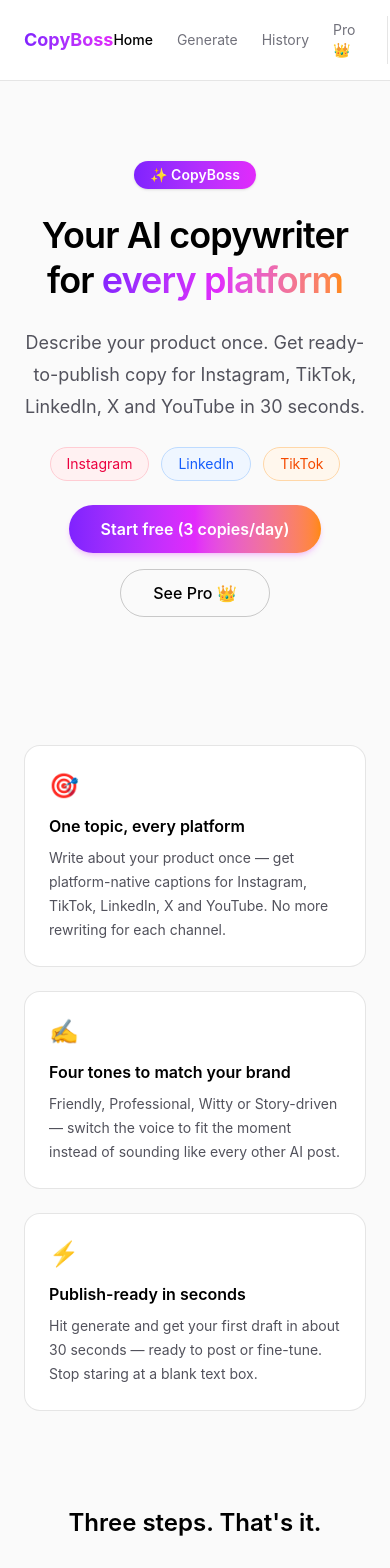
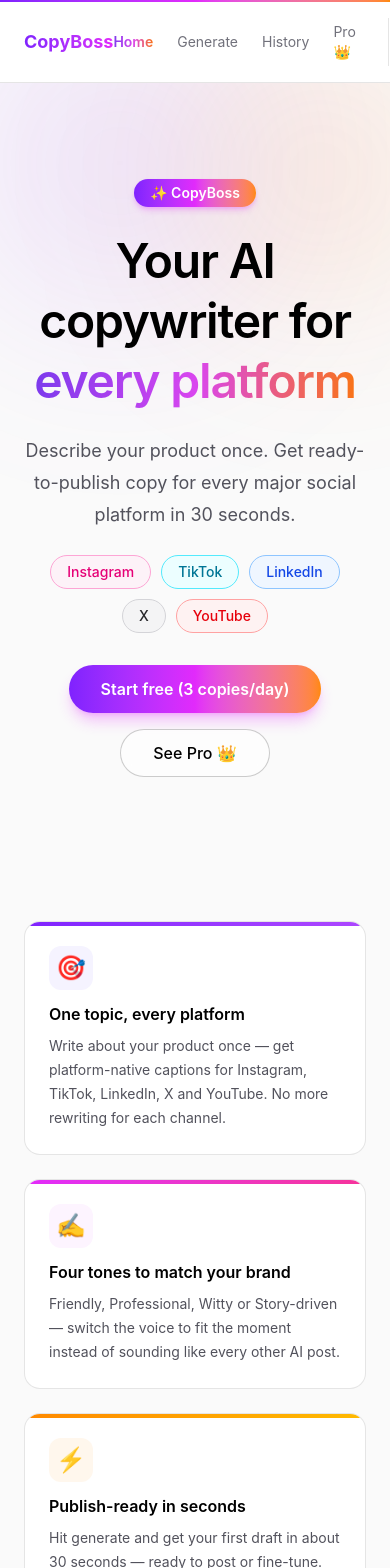
Before and after one commit to 271811038-bit/copyboss-mvp, a Next.js app: page / in a window 390 px wide. Shown: the top 1568 px of the page. Built offline with nearby package versions, Linux system fonts and the light colour scheme; no server answers.

Commit message:
ui: brand visual overhaul (aurora bg, colored cards/badges, gradient CTA) + filter legacy platforms in history

```diff
--- a/app/globals.css
+++ b/app/globals.css
@@ -36,3 +36,67 @@
 html {
   scroll-behavior: smooth;
 }
+
+/* ============================================================
+   视觉升级（2026-10-26）：品牌视觉工具类
+   ============================================================ */
+
+/* 极光页面背景：顶部两团柔光（品牌紫红 + 橙），提升首屏氛围 */
+.page-aurora {
+  position: relative;
+  overflow: hidden;
+}
+.page-aurora::before,
+.page-aurora::after {
+  content: "";
+  position: absolute;
+  border-radius: 9999px;
+  filter: blur(80px);
+  pointer-events: none;
+  z-index: 0;
+}
+.page-aurora::before {
+  top: -160px;
+  left: -120px;
+  width: 480px;
+  height: 480px;
+  background: radial-gradient(circle, rgba(168, 85, 247, 0.18), transparent 70%);
+}
+.page-aurora::after {
+  top: -120px;
+  right: -140px;
+  width: 420px;
+  height: 420px;
+  background: radial-gradient(circle, rgba(249, 115, 22, 0.16), transparent 70%);
+}
+@media (prefers-color-scheme: dark) {
+  .page-aurora::before {
+    background: radial-gradient(circle, rgba(168, 85, 247, 0.22), transparent 70%);
+  }
+  .page-aurora::after {
+    background: radial-gradient(circle, rgba(249, 115, 22, 0.18), transparent 70%);
+  }
+}
+/* 极光层在内容之下 */
+.page-aurora > * {
+  position: relative;
+  z-index: 1;
+}
+
+/* 品牌渐变文字 */
+.brand-text {
+  background: linear-gradient(90deg, #7c3aed, #d946ef, #f97316);
+  -webkit-background-clip: text;
+  background-clip: text;
+  color: transparent;
+}
+
+/* 功能卡悬浮：轻抬升 + 品牌描边 */
+.card-lift {
+  transition: transform 0.2s ease, box-shadow 0.2s ease, border-color 0.2s ease;
+}
+.card-lift:hover {
+  transform: translateY(-3px);
+  border-color: rgba(217, 70, 239, 0.45);
+  box-shadow: 0 12px 32px -12px rgba(217, 70, 239, 0.25);
+}
--- a/app/history/page.tsx
+++ b/app/history/page.tsx
@@ -10,42 +10,54 @@
 // 缓存配置：每次请求都跑（数据库内容随时在变，不要缓存）
 export const dynamic = "force-dynamic";
 
+// 出海后支持的 5 个平台（历史里的"小红书"等旧数据不参与统计与展示）
+const 支持平台 = ["Instagram", "TikTok", "LinkedIn", "X", "YouTube"];
+const 平台过滤 = { platform: { in: 支持平台 } };
+
+// 各平台的品牌配色徽章
+const 平台徽章: Record<string, string> = {
+  Instagram: "border-pink-200 bg-pink-50 text-pink-600 dark:border-pink-900/60 dark:bg-pink-950/40 dark:text-pink-300",
+  TikTok: "border-cyan-200 bg-cyan-50 text-cyan-700 dark:border-cyan-900/60 dark:bg-cyan-950/40 dark:text-cyan-300",
+  LinkedIn: "border-blue-200 bg-blue-50 text-blue-700 dark:border-blue-900/60 dark:bg-blue-950/40 dark:text-blue-300",
+  X: "border-zinc-200 bg-zinc-100 text-zinc-700 dark:border-zinc-700 dark:bg-zinc-800 dark:text-zinc-300",
+  YouTube: "border-red-200 bg-red-50 text-red-600 dark:border-red-900/60 dark:bg-red-950/40 dark:text-red-300",
+};
+const 风格徽章 =
+  "border-violet-200 bg-violet-50 text-violet-700 dark:border-violet-900/60 dark:bg-violet-950/40 dark:text-violet-300";
+
 // 这两段不能放到组件外（需要 JSX）：保持组件内
-function TabLink({ href, 选中, children }: { href: string; 选中: boolean; children: React.ReactNode }) {
-  return (
-    <Link
-      href={href}
-      className={
-        选中
-          ? "rounded-full bg-black px-4 py-1.5 text-xs text-white dark:bg-white dark:text-black"
-          : "rounded-full border border-black/15 px-4 py-1.5 text-xs text-zinc-600 transition-colors hover:border-black/40 dark:border-white/20 dark:text-zinc-400 dark:hover:border-white/40"
-      }
-    >
-      {children}
-    </Link>
-  );
-}
+// （原 TabLink 已内联进页面主体，渐变选中态更醒目）
 
-// 仪表板单卡片（emoji + 数字 + 标签）
+// 仪表板单卡片（emoji + 数字 + 标签，每张卡一个品牌色）
 function StatCard({
   emoji,
   label,
   value,
   sub,
   highlight,
+  tint,
 }: {
   emoji: string;
   label: string;
   value: string | number;
   sub?: string;
   highlight?: boolean;
+  tint?: "violet" | "blue" | "pink" | "amber";
 }) {
+  const 色板 = {
+    violet: "border-violet-200 bg-violet-50/70 dark:border-violet-900 dark:bg-violet-950/40",
+    blue: "border-blue-200 bg-blue-50/70 dark:border-blue-900 dark:bg-blue-950/40",
+    pink: "border-pink-200 bg-pink-50/70 dark:border-pink-900 dark:bg-pink-950/40",
+    amber: "border-amber-200 bg-amber-50/70 dark:border-amber-900 dark:bg-amber-950/40",
+  };
   return (
     <div
-      className={`rounded-xl border p-4 ${
+      className={`rounded-xl border p-4 transition-transform hover:-translate-y-0.5 ${
         highlight
-          ? "border-blue-200 bg-blue-50 dark:border-blue-900 dark:bg-blue-950"
-          : "border-black/10 bg-white dark:border-white/15 dark:bg-zinc-900"
+          ? "border-orange-300 bg-orange-50 dark:border-orange-900 dark:bg-orange-950"
+          : tint
+            ? 色板[tint]
+            : "border-black/10 bg-white dark:border-white/15 dark:bg-zinc-900"
       }`}
     >
       <div className="mb-1 text-xl">{emoji}</div>
@@ -107,10 +119,11 @@
   const { filter } = await searchParams;
   const 仅收藏 = filter === "fav";
 
-  // 读数据库：根据筛选条件决定是否加 isFavorite:true
+  // 读数据库：根据筛选条件决定是否加 isFavorite:true（只看出海后支持的 5 个平台）
   const 历史 = await prisma.copy.findMany({
     where: {
       userId: 用户ID,
+      ...平台过滤,
       ...(仅收藏 ? { isFavorite: true } : {}),
     },
     orderBy: { createdAt: "desc" },
@@ -118,16 +131,16 @@
   });
 
   // === 仪表板统计（4 项）===
-  // ① 总文案数（不限筛选，全局）
-  const 总数 = await prisma.copy.count({ where: { userId: 用户ID } });
+  // ① 总文案数（不限筛选，全局，仅支持的平台）
+  const 总数 = await prisma.copy.count({ where: { userId: 用户ID, ...平台过滤 } });
   // ② 已收藏数（全局）
-  const 收藏数 = await prisma.copy.count({ where: { userId: 用户ID, isFavorite: true } });
+  const 收藏数 = await prisma.copy.count({ where: { userId: 用户ID, ...平台过滤, isFavorite: true } });
   // ③ 今日额度（复用 lib/limits.ts，自动按用户 plan 算上限）
   const 额度 = await 查额度(用户ID);
   // ④ 最爱平台：按 platform 分组计数，取最多那条
   const 平台分组 = await prisma.copy.groupBy({
     by: ["platform"],
-    where: { userId: 用户ID },
+    where: { userId: 用户ID, ...平台过滤 },
     _count: { _all: true },
     orderBy: { _count: { platform: "desc" } },
     take: 1,
@@ -143,7 +156,10 @@
       {/* 标题 */}
       <div className="mb-6 flex flex-col gap-2">
         <h1 className="text-3xl font-semibold tracking-tight text-black dark:text-zinc-50">
-          Your Copy
+          Your{" "}
+          <span className="bg-gradient-to-r from-violet-600 via-fuchsia-500 to-orange-400 bg-clip-text text-transparent">
+            Copy
+          </span>
         </h1>
         <p className="text-zinc-600 dark:text-zinc-400">
           Everything you generate is saved to your account — it never gets lost.
@@ -153,9 +169,9 @@
         </p>
       </div>
 
-      {/* 仪表板（4 项统计卡片） */}
+      {/* 仪表板（4 项统计卡片，各配一个品牌色） */}
       <section className="mb-6 grid grid-cols-2 gap-3 sm:grid-cols-4">
-        <StatCard emoji="📝" label="Total copies" value={总数} />
+        <StatCard emoji="📝" label="Total copies" value={总数} tint="violet" />
         <StatCard
           emoji="🎁"
           label="Today's quota"
@@ -166,24 +182,40 @@
               : `${额度.剩余} left` + (额度.plan === "PRO" ? " · Pro" : "")
           }
           highlight={额度.超额}
+          tint="blue"
         />
-        <StatCard emoji="❤️" label="Saved" value={收藏数} />
+        <StatCard emoji="❤️" label="Saved" value={收藏数} tint="pink" />
         <StatCard
           emoji="🏆"
           label="Top platform"
           value={最爱平台?.platform ?? "—"}
           sub={最爱平台 ? `${最爱平台._count._all} copies` : "No data yet"}
+          tint="amber"
         />
       </section>
 
       {/* 筛选 Tab */}
       <div className="mb-6 flex items-center gap-2">
-        <TabLink href="/history" 选中={!仅收藏}>
+        <Link
+          href="/history"
+          className={
+            !仅收藏
+              ? "rounded-full bg-gradient-to-r from-violet-600 to-fuchsia-500 px-4 py-1.5 text-xs font-semibold text-white shadow-sm"
+              : "rounded-full border border-black/15 px-4 py-1.5 text-xs text-zinc-600 transition-colors hover:border-fuchsia-400 hover:text-fuchsia-600 dark:border-white/20 dark:text-zinc-400 dark:hover:border-fuchsia-500 dark:hover:text-fuchsia-300"
+          }
+        >
           All {总数}
-        </TabLink>
-        <TabLink href="/history?filter=fav" 选中={仅收藏}>
+        </Link>
+        <Link
+          href="/history?filter=fav"
+          className={
+            仅收藏
+              ? "rounded-full bg-gradient-to-r from-violet-600 to-fuchsia-500 px-4 py-1.5 text-xs font-semibold text-white shadow-sm"
+              : "rounded-full border border-black/15 px-4 py-1.5 text-xs text-zinc-600 transition-colors hover:border-fuchsia-400 hover:text-fuchsia-600 dark:border-white/20 dark:text-zinc-400 dark:hover:border-fuchsia-500 dark:hover:text-fuchsia-300"
+          }
+        >
           ❤️ Saved {收藏数}
-        </TabLink>
+        </Link>
       </div>
 
       {/* 列表（按日期分组） */}
@@ -199,7 +231,8 @@
           {/* 今日 */}
           {分组.今日.length > 0 && (
             <section>
-              <h2 className="mb-3 flex items-baseline gap-2 text-sm font-medium text-zinc-500 dark:text-zinc-400">
+              <h2 className="mb-3 flex items-center gap-2 text-sm font-medium text-zinc-500 dark:text-zinc-400">
+                <span className="h-4 w-1 rounded-full bg-gradient-to-b from-violet-600 to-fuchsia-500" />
                 <span>📅 Today</span>
                 <span className="text-xs text-zinc-400 dark:text-zinc-500">
                   {分组.今日.length} copies
@@ -226,7 +259,8 @@
           {/* 本周 */}
           {分组.本周.length > 0 && (
             <section>
-              <h2 className="mb-3 flex items-baseline gap-2 text-sm font-medium text-zinc-500 dark:text-zinc-400">
+              <h2 className="mb-3 flex items-center gap-2 text-sm font-medium text-zinc-500 dark:text-zinc-400">
+                <span className="h-4 w-1 rounded-full bg-gradient-to-b from-fuchsia-500 to-orange-400" />
                 <span>🗓️ This week</span>
                 <span className="text-xs text-zinc-400 dark:text-zinc-500">
                   {分组.本周.length} copies
@@ -253,7 +287,8 @@
           {/* 更早 */}
           {分组.更早.length > 0 && (
             <section>
-              <h2 className="mb-3 flex items-baseline gap-2 text-sm font-medium text-zinc-500 dark:text-zinc-400">
+              <h2 className="mb-3 flex items-center gap-2 text-sm font-medium text-zinc-500 dark:text-zinc-400">
+                <span className="h-4 w-1 rounded-full bg-gradient-to-b from-orange-400 to-amber-400" />
                 <span>📦 Earlier</span>
                 <span className="text-xs text-zinc-400 dark:text-zinc-500">
                   {分组.更早.length} copies
--- a/app/page.tsx
+++ b/app/page.tsx
@@ -1,4 +1,4 @@
-// 首页 —— 充实版：产品是什么 / 怎么用 / 适合谁 / 常见问题
+// 首页 —— 2026-10-26 视觉升级版：极光背景 + 品牌色系全面铺开
 
 import Link from "next/link";
 
@@ -7,23 +7,29 @@
     标题: "One topic, every platform",
     描述: "Write about your product once — get platform-native captions for Instagram, TikTok, LinkedIn, X and YouTube. No more rewriting for each channel.",
     图标: "🎯",
+    色板: "bg-violet-50 text-violet-600 dark:bg-violet-950/60 dark:text-violet-300",
+    顶线: "from-violet-600 to-purple-500",
   },
   {
     标题: "Four tones to match your brand",
     描述: "Friendly, Professional, Witty or Story-driven — switch the voice to fit the moment instead of sounding like every other AI post.",
     图标: "✍️",
+    色板: "bg-fuchsia-50 text-fuchsia-600 dark:bg-fuchsia-950/60 dark:text-fuchsia-300",
+    顶线: "from-fuchsia-500 to-pink-500",
   },
   {
     标题: "Publish-ready in seconds",
     描述: "Hit generate and get your first draft in about 30 seconds — ready to post or fine-tune. Stop staring at a blank text box.",
     图标: "⚡",
+    色板: "bg-orange-50 text-orange-600 dark:bg-orange-950/60 dark:text-orange-300",
+    顶线: "from-orange-400 to-amber-400",
   },
 ];
 
 const 使用步骤 = [
-  { 步骤: "1", 标题: "Describe your product", 描述: "Tell the AI what you sell, who it's for, and what makes it special." },
-  { 步骤: "2", 标题: "Pick platforms & tone", 描述: "Instagram / TikTok / LinkedIn / X / YouTube, with the voice you want." },
-  { 步骤: "3", 标题: "Generate & post", 描述: "Get your copy in 30 seconds. Not perfect? Regenerate. Good? Publish." },
+  { 步骤: "1", 标题: "Describe your product", 描述: "Tell the AI what you sell, who it's for, and what makes it special.", 渐变: "from-violet-600 to-purple-500" },
+  { 步骤: "2", 标题: "Pick platforms & tone", 描述: "Instagram / TikTok / LinkedIn / X / YouTube, with the voice you want.", 渐变: "from-fuchsia-500 to-pink-500" },
+  { 步骤: "3", 标题: "Generate & post", 描述: "Get your copy in 30 seconds. Not perfect? Regenerate. Good? Publish.", 渐变: "from-orange-400 to-amber-400" },
 ];
 
 const 常见问题 = [
@@ -41,36 +47,46 @@
   },
 ];
 
+const 平台徽章们 = [
+  { 名: "Instagram", 样式: "border-pink-300 bg-pink-50 text-pink-600 dark:border-pink-900/60 dark:bg-pink-950/40 dark:text-pink-300" },
+  { 名: "TikTok", 样式: "border-cyan-300 bg-cyan-50 text-cyan-700 dark:border-cyan-900/60 dark:bg-cyan-950/40 dark:text-cyan-300" },
+  { 名: "LinkedIn", 样式: "border-blue-300 bg-blue-50 text-blue-700 dark:border-blue-900/60 dark:bg-blue-950/40 dark:text-blue-300" },
+  { 名: "X", 样式: "border-zinc-300 bg-zinc-100 text-zinc-800 dark:border-zinc-700 dark:bg-zinc-800 dark:text-zinc-300" },
+  { 名: "YouTube", 样式: "border-red-300 bg-red-50 text-red-600 dark:border-red-900/60 dark:bg-red-950/40 dark:text-red-300" },
+];
+
 export default function Home() {
   return (
-    <div className="flex-1 bg-zinc-50 dark:bg-black">
+    <div className="page-aurora flex-1 bg-zinc-50 dark:bg-black">
       <main className="mx-auto max-w-4xl px-6">
         {/* Hero */}
-        <section className="flex flex-col items-center gap-6 py-20 text-center">
-          <span className="rounded-full bg-gradient-to-r from-violet-600 to-fuchsia-500 px-4 py-1 text-sm font-semibold text-white shadow-sm">
+        <section className="flex flex-col items-center gap-6 py-24 text-center">
+          <span className="rounded-full bg-gradient-to-r from-violet-600 via-fuchsia-500 to-orange-400 px-4 py-1 text-sm font-semibold text-white shadow-md shadow-fuchsia-500/25">
             ✨ CopyBoss
           </span>
-          <h1 className="text-4xl font-semibold leading-tight tracking-tight text-black dark:text-zinc-50">
+          <h1 className="text-5xl font-semibold leading-tight tracking-tight text-black dark:text-zinc-50 sm:text-6xl">
             Your AI copywriter for
-            <span className="bg-gradient-to-r from-violet-600 via-fuchsia-500 to-orange-400 bg-clip-text text-transparent"> every platform</span>
+            <span className="brand-text"> every platform</span>
           </h1>
-          <p className="max-w-md text-lg leading-8 text-zinc-600 dark:text-zinc-400">
-            Describe your product once. Get ready-to-publish copy for Instagram, TikTok, LinkedIn, X and YouTube in 30 seconds.
+          <p className="max-w-lg text-lg leading-8 text-zinc-600 dark:text-zinc-400">
+            Describe your product once. Get ready-to-publish copy for every major social platform in 30 seconds.
           </p>
-          <div className="flex flex-wrap items-center justify-center gap-3 text-sm text-zinc-500 dark:text-zinc-400">
-            <span className="rounded-full border border-rose-200 bg-rose-50 px-4 py-1.5 text-rose-600 dark:border-rose-900/50 dark:bg-rose-950/40 dark:text-rose-300">Instagram</span>
-            <span className="rounded-full border border-blue-200 bg-blue-50 px-4 py-1.5 text-blue-600 dark:border-blue-900/50 dark:bg-blue-950/40 dark:text-blue-300">LinkedIn</span>
-            <span className="rounded-full border border-orange-200 bg-orange-50 px-4 py-1.5 text-orange-600 dark:border-orange-900/50 dark:bg-orange-950/40 dark:text-orange-300">TikTok</span>
+          <div className="flex flex-wrap items-center justify-center gap-2.5 text-sm">
+            {平台徽章们.map((p) => (
+              <span key={p.名} className={`rounded-full border px-4 py-1.5 font-medium ${p.样式}`}>
+                {p.名}
+              </span>
+            ))}
           </div>
-          <div className="flex flex-col sm:flex-row items-center gap-4">
+          <div className="flex flex-col sm:flex-row items-center gap-4 pt-2">
             <Link
-              className="flex h-12 items-center justify-center rounded-full bg-gradient-to-r from-violet-600 via-fuchsia-500 to-orange-400 px-8 text-base font-semibold text-white shadow-md shadow-fuchsia-500/20 transition-all hover:opacity-90 hover:shadow-lg hover:shadow-fuchsia-500/30"
+              className="flex h-12 items-center justify-center rounded-full bg-gradient-to-r from-violet-600 via-fuchsia-500 to-orange-400 px-8 text-base font-semibold text-white shadow-lg shadow-fuchsia-500/30 transition-all hover:scale-[1.02] hover:shadow-xl hover:shadow-fuchsia-500/40"
               href="/generate"
             >
               Start free (3 copies/day)
             </Link>
             <Link
-              className="flex h-12 items-center justify-center rounded-full border border-black/20 px-8 text-base font-medium text-black transition-colors hover:bg-zinc-100 dark:border-white/25 dark:text-zinc-50 dark:hover:bg-zinc-900"
+              className="flex h-12 items-center justify-center rounded-full border border-black/20 bg-white/60 px-8 text-base font-medium text-black backdrop-blur transition-colors hover:border-fuchsia-400 hover:text-fuchsia-600 dark:border-white/25 dark:bg-zinc-900/60 dark:text-zinc-50 dark:hover:border-fuchsia-500 dark:hover:text-fuchsia-300"
               href="/pricing"
             >
               See Pro 👑
@@ -83,9 +99,12 @@
           {功能点.map((f) => (
             <div
               key={f.标题}
-              className="rounded-2xl border border-black/10 bg-white p-6 text-left dark:border-white/15 dark:bg-zinc-950"
+              className="card-lift overflow-hidden rounded-2xl border border-black/10 bg-white p-6 text-left dark:border-white/15 dark:bg-zinc-950"
             >
-              <div className="text-2xl">{f.图标}</div>
+              <div className={`-mx-6 -mt-6 mb-5 h-1 bg-gradient-to-r ${f.顶线}`} />
+              <div className={`inline-flex h-11 w-11 items-center justify-center rounded-xl text-2xl ${f.色板}`}>
+                {f.图标}
+              </div>
               <h2 className="mt-3 font-semibold text-black dark:text-zinc-50">{f.标题}</h2>
               <p className="mt-2 text-sm leading-6 text-zinc-600 dark:text-zinc-400">{f.描述}</p>
             </div>
@@ -94,13 +113,14 @@
 
         {/* 使用步骤 */}
         <section className="py-12">
-          <h2 className="text-center text-2xl font-semibold text-black dark:text-zinc-50">
-            Three steps. That's it.
+          <h2 className="text-center text-3xl font-semibold text-black dark:text-zinc-50">
+            Three steps.{" "}
+            <span className="brand-text">That's it.</span>
           </h2>
-          <div className="mt-8 grid gap-6 sm:grid-cols-3">
+          <div className="mt-10 grid gap-6 sm:grid-cols-3">
             {使用步骤.map((s) => (
               <div key={s.步骤} className="flex flex-col items-center gap-2 text-center">
-                <div className="flex h-10 w-10 items-center justify-center rounded-full bg-gradient-to-br from-violet-600 to-fuchsia-500 text-sm font-semibold text-white shadow-sm">
+                <div className={`flex h-11 w-11 items-center justify-center rounded-full bg-gradient-to-br ${s.渐变} text-sm font-semibold text-white shadow-md`}>
                   {s.步骤}
                 </div>
                 <h3 className="font-medium text-black dark:text-zinc-50">{s.标题}</h3>
@@ -114,7 +134,9 @@
         <section className="py-12 text-center">
           <h2 className="text-2xl font-semibold text-black dark:text-zinc-50">Who is it for?</h2>
           <p className="mx-auto mt-4 max-w-2xl text-zinc-600 dark:text-zinc-400 leading-7">
-            <strong>Small business owners</strong> who need content but have no time, <strong>creators &amp; bloggers</strong> who want to post consistently, and <strong>freelance marketers</strong> writing for clients. You bring the ideas — CopyBoss does the typing.
+            <strong className="text-violet-700 dark:text-violet-300">Small business owners</strong> who need content but have no time,{" "}
+            <strong className="text-fuchsia-600 dark:text-fuchsia-300">creators &amp; bloggers</strong> who want to post consistently, and{" "}
+            <strong className="text-orange-600 dark:text-orange-300">freelance marketers</strong> writing for clients. You bring the ideas — CopyBoss does the typing.
           </p>
         </section>
 
@@ -125,7 +147,7 @@
             {常见问题.map((q) => (
               <div
                 key={q.问}
-                className="rounded-2xl border border-black/10 bg-white p-5 text-left dark:border-white/15 dark:bg-zinc-950"
+                className="card-lift rounded-2xl border border-black/10 bg-white p-5 text-left dark:border-white/15 dark:bg-zinc-950"
               >
                 <h3 className="font-medium text-black dark:text-zinc-50">{q.问}</h3>
                 <p className="mt-2 text-sm leading-6 text-zinc-600 dark:text-zinc-400">{q.答}</p>
@@ -134,18 +156,25 @@
           </div>
         </section>
 
-        {/* 底部 CTA */}
-        <section className="flex flex-col items-center gap-4 py-16 text-center">
-          <h2 className="text-2xl font-semibold text-black dark:text-zinc-50">
+        {/* 底部 CTA —— 渐变大卡片 */}
+        <section className="pb-16 pt-8">
+          <div className="relative overflow-hidden rounded-3xl bg-gradient-to-br from-violet-600 via-fuchsia-500 to-orange-400 p-10 text-center shadow-xl shadow-fuchsia-500/25">
+            <div className="pointer-events-none absolute -top-16 -right-16 h-48 w-48 rounded-full bg-white/10 blur-2xl" />
+            <div className="pointer-events-none absolute -bottom-20 -left-10 h-56 w-56 rounded-full bg-white/10 blur-2xl" />
+            <h2 className="text-3xl font-semibold text-white">
               Generate your first copy now
             </h2>
+            <p className="mx-auto mt-3 max-w-md text-sm leading-6 text-white/85">
+              Free every day — no credit card needed. Brand voice, 5 platforms, 4 tones, one click.
+            </p>
             <Link
-            className="flex h-12 items-center justify-center rounded-full bg-gradient-to-r from-violet-600 via-fuchsia-500 to-orange-400 px-10 text-base font-semibold text-white shadow-md shadow-fuchsia-500/20 transition-all hover:opacity-90 hover:shadow-lg hover:shadow-fuchsia-500/30"
+              className="mt-6 inline-flex h-12 items-center justify-center rounded-full bg-white px-10 text-base font-semibold text-fuchsia-600 shadow-lg transition-transform hover:scale-[1.03]"
               href="/generate"
             >
-            Start free
+              Start free →
             </Link>
-          <p className="text-xs text-zinc-400 dark:text-zinc-500">
+          </div>
+          <p className="mt-6 text-center text-xs text-zinc-400 dark:text-zinc-500">
             Questions? Reach us at 271811038@qq.com
           </p>
         </section>
--- a/components/Footer.tsx
+++ b/components/Footer.tsx
@@ -6,6 +6,7 @@
 export default function Footer() {
   return (
     <footer className="w-full border-t border-black/10 dark:border-white/15 bg-white dark:bg-black">
+      <div className="h-0.5 w-full bg-gradient-to-r from-violet-600 via-fuchsia-500 to-orange-400 opacity-60" />
       <div className="mx-auto max-w-4xl px-6 py-8 flex flex-col sm:flex-row items-center justify-between gap-4 text-sm text-zinc-500 dark:text-zinc-400">
         <div>© {new Date().getFullYear()} CopyBoss · Your AI copywriter</div>
         <div className="flex flex-wrap items-center justify-center gap-x-5 gap-y-2">
--- a/components/Nav.tsx
+++ b/components/Nav.tsx
@@ -22,6 +22,7 @@
 
   return (
     <nav className="w-full border-b border-black/10 dark:border-white/15 bg-white/80 dark:bg-black/80 backdrop-blur-sm">
+      <div className="h-0.5 w-full bg-gradient-to-r from-violet-600 via-fuchsia-500 to-orange-400" />
       <div className="mx-auto max-w-4xl flex items-center justify-between px-6 py-4">
         <Link href="/" className="bg-gradient-to-r from-violet-600 to-fuchsia-500 bg-clip-text text-lg font-bold text-transparent">
           CopyBoss
@@ -36,8 +37,8 @@
                 href={项.href}
                 className={
                   当前
-                    ? "text-black dark:text-zinc-50 font-medium"
-                    : "text-zinc-500 dark:text-zinc-400 hover:text-black dark:hover:text-zinc-50"
+                    ? "brand-text font-semibold"
+                    : "text-zinc-500 transition-colors hover:text-fuchsia-600 dark:text-zinc-400 dark:hover:text-fuchsia-300"
                 }
               >
                 {项.label}
@@ -71,7 +72,7 @@
                 </Link>
                 <Link
                   href="/register"
-                  className="rounded-full bg-black dark:bg-white px-3 py-1 text-white dark:text-black text-sm hover:bg-zinc-800 dark:hover:bg-zinc-200"
+                  className="rounded-full bg-gradient-to-r from-violet-600 via-fuchsia-500 to-orange-400 px-3.5 py-1 text-white text-sm font-medium shadow-sm shadow-fuchsia-500/25 transition-opacity hover:opacity-85"
                 >
                   Sign up
                 </Link>
```
Also changed, not shown: app/generate/GenerateForm.tsx (+6 -3 lines), app/login/page.tsx (+6 -4 lines), app/register/page.tsx (+6 -4 lines), components/CopyCard.tsx (+13 -2 lines). Lines whose indentation alone changed are shown as unchanged.
